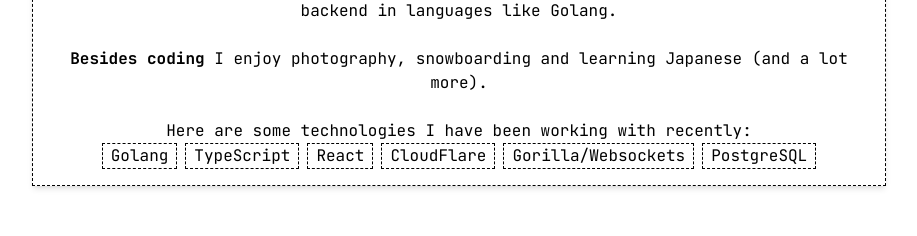
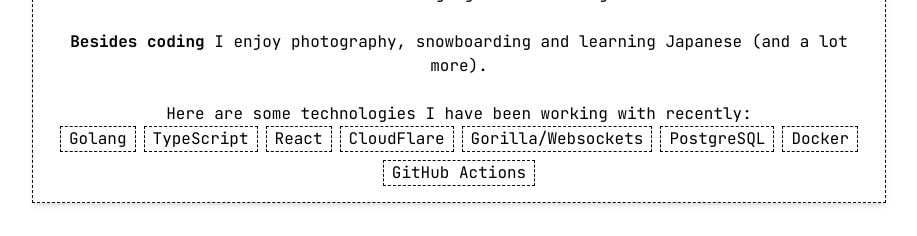
Before and after one commit to carl1330/portfolio, a React (Vite) app: page / in a window 1280 px wide. Shown: the part 1240-1476 px from the top of the page, without its empty margins (181-1098 px from the left). Built offline with nearby package versions, Linux system fonts and the light colour scheme.

Commit message:
Added some technologies

```diff
--- a/src/App.tsx
+++ b/src/App.tsx
@@ -11,6 +11,8 @@
     "CloudFlare",
     "Gorilla/Websockets",
     "PostgreSQL",
+    "Docker",
+    "GitHub Actions",
   ];
   return (
     <main>
```
